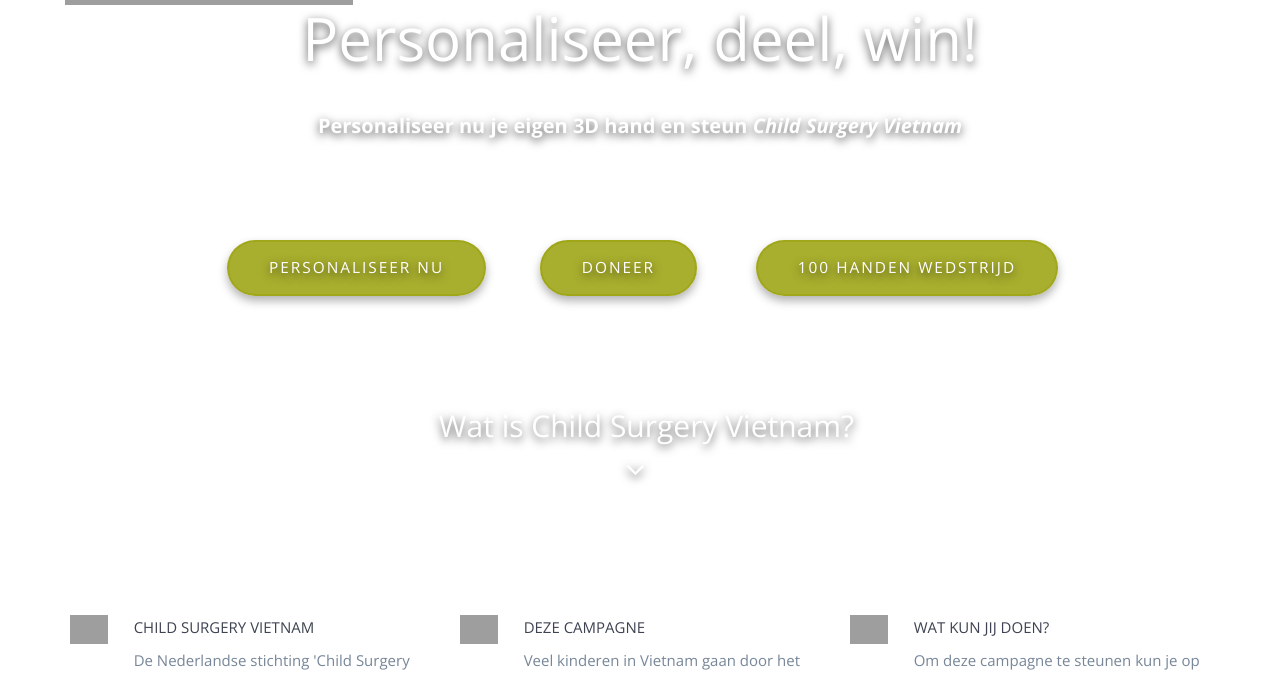
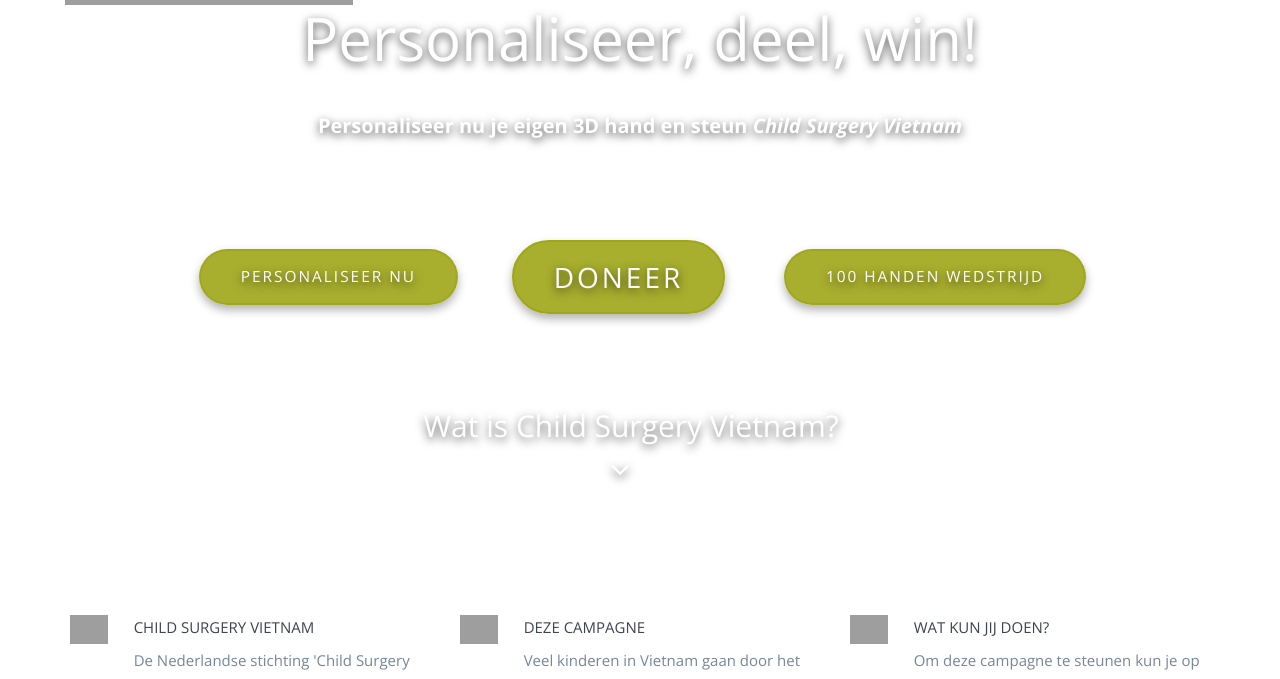
Before and after one commit to Jessevanduijne/2.4_Hand_Model_Builder_Contest, a PHP site: page / in a window 1280 px wide. Shown: the part 261-940 px from the top of the page. Run offline with PHP 8.4, Linux system fonts and the light colour scheme; some libraries are stand-ins or nearby versions; grey boxes are pictures that could not be loaded.

Commit message:
Tweaked landing page buttons

```diff
--- a/css/landing-page/styles.css
+++ b/css/landing-page/styles.css
@@ -232,6 +232,17 @@ h5 {
   color: #3D4351;
   text-transform: uppercase;
   font-weight: 500; }
+
+#donate-button
+{
+  font-size: 200%;
+  letter-spacing: 3px;
+}
+
+#button-wrapper
+{
+  left: 60%;
+}
 
 .btn {
   font-size: 13px;
@@ -656,7 +667,7 @@ header {
   font-size: 30px;
   position: absolute;
   bottom: 5px;
-  left: 50.5%;
+  left: 49.3%;
   -webkit-transform: translateX(-50%);
       -ms-transform: translateX(-50%);
           transform: translateX(-50%); }
--- a/css/shared/_site.css
+++ b/css/shared/_site.css
@@ -20,11 +20,6 @@ body
 .white-bar
 {
 
-}
-
-.donate-button
-{
-    transform: scale(2);
 }
 
 .wedstrijd-btn
--- a/index.php
+++ b/index.php
@@ -49,10 +49,11 @@
                 <div class="hero-content text-center">
                     <h1>Personaliseer, deel, win!</h1>
                     <p class="intro"><b>Personaliseer nu je eigen 3D hand en steun <i>Child Surgery Vietnam</i></b></p>
-                    <a href="/Project2.4/views/model_view.php" class="btn btn-fill btn-large btn-margin-right">personaliseer nu</a>
-                    <a target="_blank" href="https://www.childsurgery-vietnam.org/doneren" class="btn btn-accent btn-large donate-button">Doneer</a>
-                    <a href="#" class="btn btn-fill btn-large wedstrijd-btn">100 Handen Wedstrijd</a>
-
+                    <div id="button-wrapper">
+                        <a href="/Project2.4/views/model_view.php" class="btn btn-fill btn-large btn-margin-right ">personaliseer nu</a>
+                        <a target="_blank" id="donate-button" href="https://www.childsurgery-vietnam.org/doneren" class="btn btn-accent btn-large">Doneer</a>
+                        <a href="#" class="btn btn-fill btn-large wedstrijd-btn">100 Handen Wedstrijd</a>
+                    </div>
 
                 </div>
             </div>
```
Also changed, not shown: content/charity.png (deleted), content/user_screenshots/1528835266-HandNaam!.png (added).
